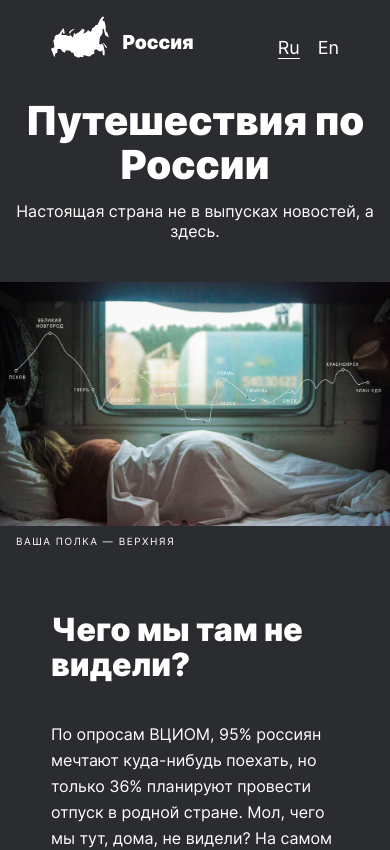
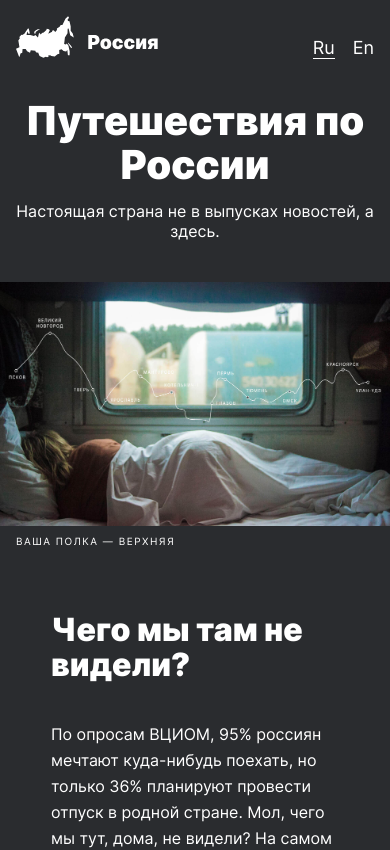
Before and after one commit to ElenaMaslovskaya/russian-travel, a plain HTML site: page index.html in a window 390 px wide. Shown: the top 850 px of the page. Drawn offline with Linux system fonts and the light colour scheme.

Commit message:
commit 12

```diff
--- a/blocks/header/__lang-links/header__lang-links.css
+++ b/blocks/header/__lang-links/header__lang-links.css
@@ -1,6 +1,9 @@
 .header__lang-links {
   margin: 0;
   padding: 0;
+  grid-column: 3 / 4;
   display: flex;
+  flex-direction: row-reverse;
+  align-self: flex-end;
   list-style-type: none;
 }
--- a/blocks/header/header.css
+++ b/blocks/header/header.css
@@ -3,9 +3,9 @@
   min-height: 52px;
   padding-top: 28px;
   margin: 0 auto;
-  display: flex;
-  align-items: flex-end;
-  justify-content: space-between;
+  display: grid;
+  grid-template-rows: 1;
+  grid-template-columns: 1fr minmax(10px, 1fr) 1fr;
 }
 
 @media screen and (max-width: 1279px) {
@@ -22,7 +22,8 @@
 
 @media screen and (max-width: 767px) {
   .header {
-    max-width: 288px;
+    margin: 0 16px;
+    min-width: 272px;
     min-height: 42px;
     padding-top: 16px;
   }
--- a/blocks/page/page.css
+++ b/blocks/page/page.css
@@ -1,7 +1,6 @@
 .page {
   font-family: "Inter", Arial, sans-serif;
   width: 100%;
-  min-width: 320px;
   margin: 0;
   padding: 0;
   color: #ffffff;
--- a/blocks/place/__title/place__title.css
+++ b/blocks/place/__title/place__title.css
@@ -23,7 +23,8 @@
 
 @media screen and (max-width: 767px) {
   .place__title {
-    margin: 0 16px;
+    max-width: 288px;
+    margin-left: 16px;
     font-size: 32px;
     line-height: 35px;
   }
--- a/index.html
+++ b/index.html
@@ -13,8 +13,8 @@
     <header class="header">
       <img class="header__logo" src="images/header-logo.svg" alt="Логотип Россия">
       <ul class="header__lang-links">
+        <li><a class="header__lang-link" target="_blank" href="#">En</a></li>
         <li><a class="header__lang-link header__lang-link_active" target="_blank" href="#">Ru</a></li>
-        <li><a class="header__lang-link" target="_blank" href="#">En</a></li>
       </ul>
     </header>
 
```
